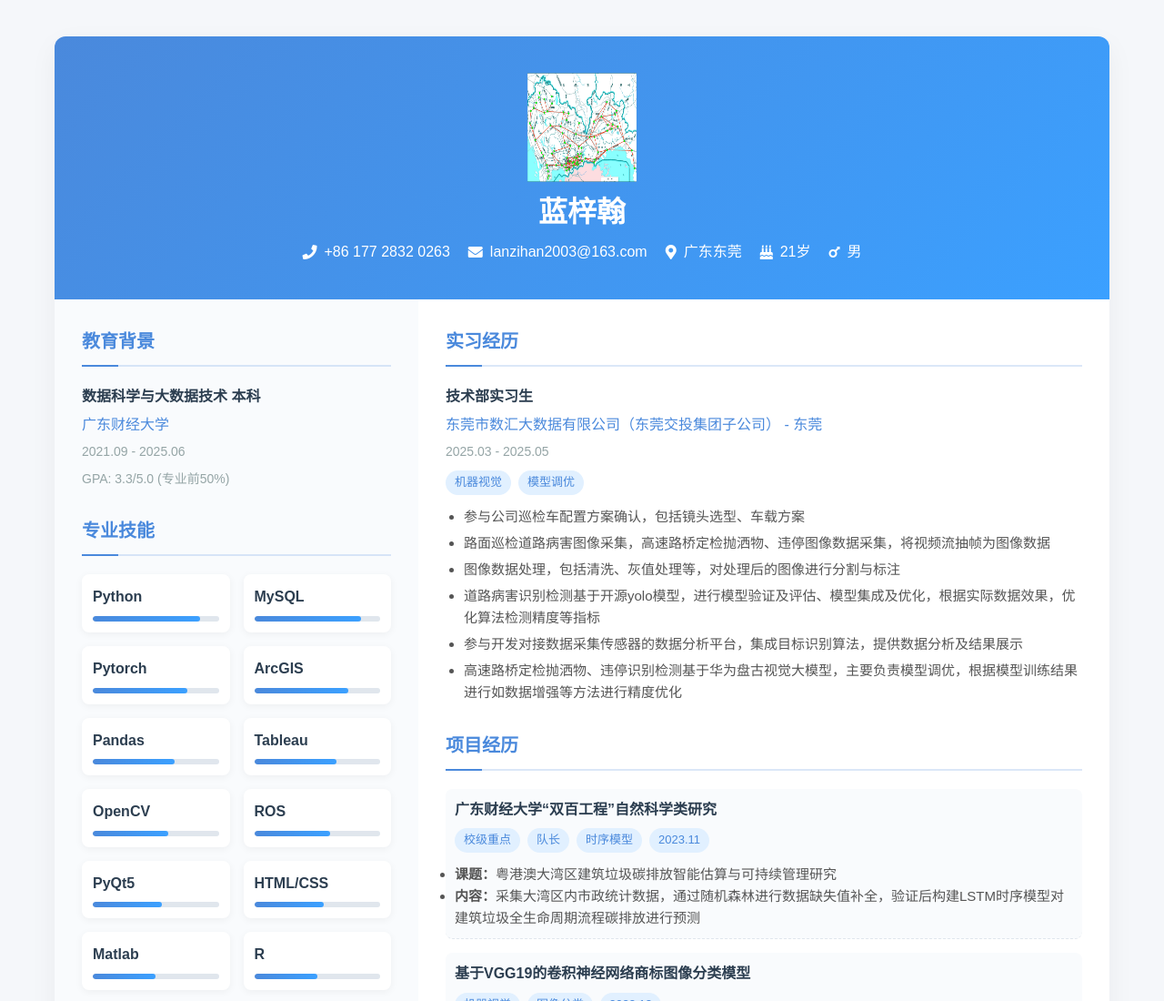
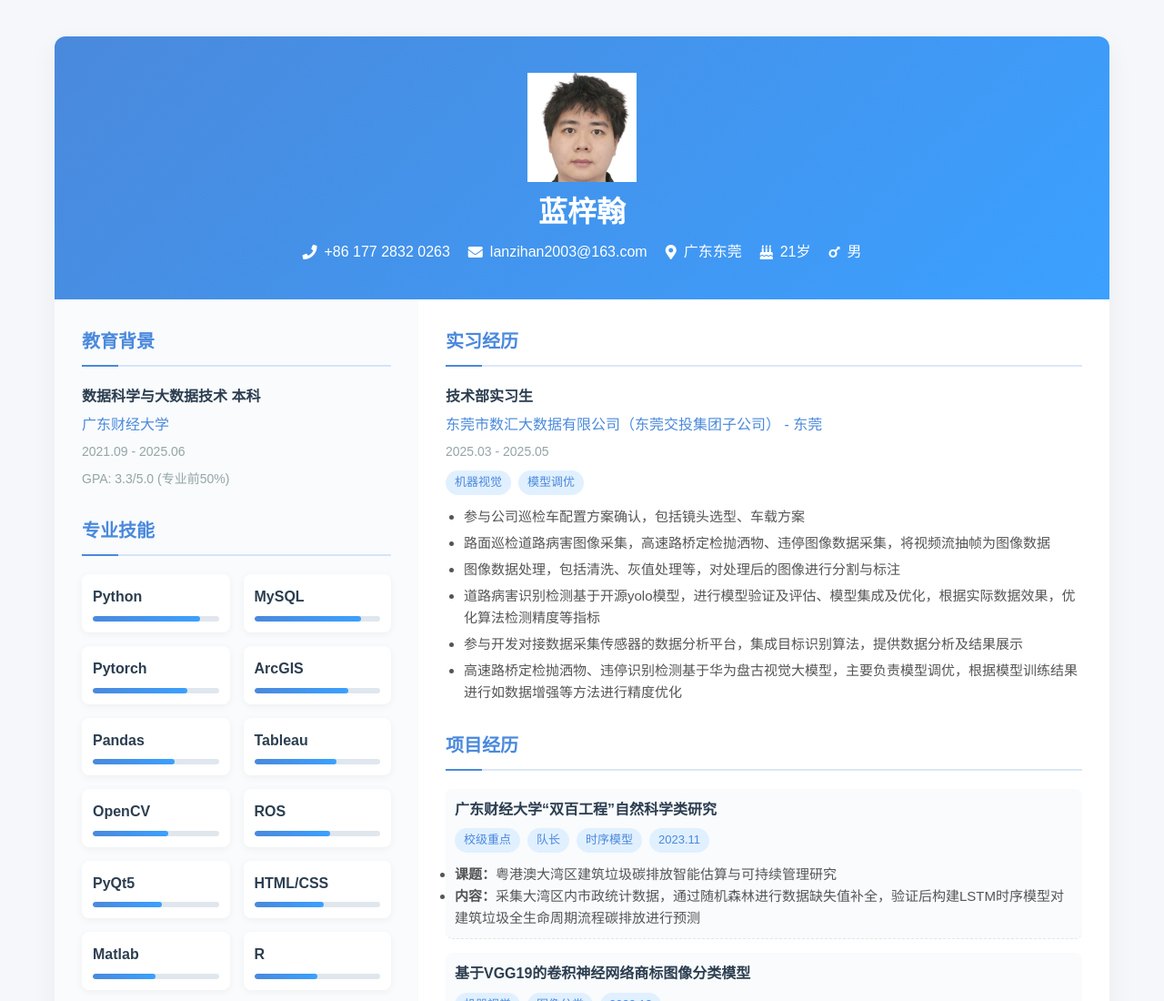
Before and after one commit to blueeed03/blueeed03.github.io, a plain HTML site: page index.html in a window 1280 px wide. Shown: the top 1100 px of the page at 91% size. Drawn offline with Linux system fonts and the light colour scheme.

Commit message:
Update index.html

```diff
--- a/index.html
+++ b/index.html
@@ -332,7 +332,7 @@
         <div class="resume-card">
             <!-- 头部 -->
             <div class="resume-header">
-                <img src="地图.png" width="120" height="120">
+                <img src="头像.jpg" width="120" height="120">
                 <h1 class="name">蓝梓翰</h1>
                 <div class="contact-info">
                     <div class="contact-item">
```
